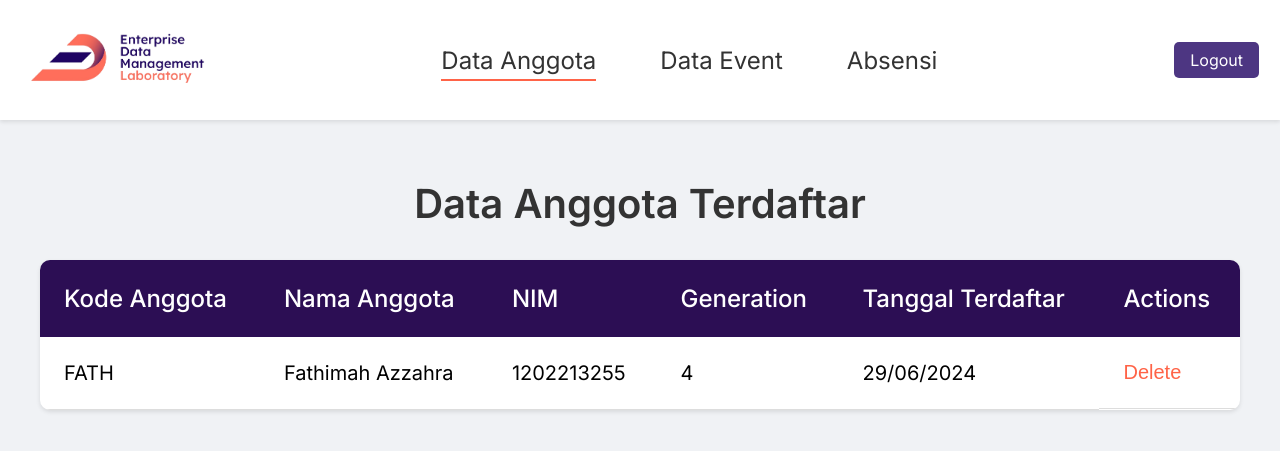
After one commit to lifeatedmlab/PROJECT-FACE-RECOGNITION, a Flask app: page /data_anggota in a window 1280 px wide. The commit adds this page. Shown: the top 451 px of the page. Run offline with Flask 3, Linux system fonts and the light colour scheme.

Commit message:
FE login, navbar, data anggota (admin), home (user)

```diff
--- a/faceRecognition_files/app.py
+++ b/faceRecognition_files/app.py
@@ -20,6 +20,11 @@ def home():
 @app.route('/login', methods=['GET', 'POST'])
 def login():
     return login_user(request, render_template, flash, redirect, url_for)
+
+@app.route('/data_anggota', methods = ['GET', 'POST'])
+def data_anggota():
+        return render_template('data_anggota.html')
+
 
 @app.route('/addprsn')
 def addprsn():
--- /dev/null
+++ b/faceRecognition_files/templates/data_anggota.html
@@ -0,0 +1,118 @@
+<!DOCTYPE html>
+<html lang="en">
+<head>
+    <meta charset="UTF-8">
+    <meta name="viewport" content="width=device-width, initial-scale=1.0">
+    <title>Data Anggota - EDE Laboratory</title>
+    <link href="https://fonts.googleapis.com/css2?family=Inter:wght@400;500;600&display=swap" rel="stylesheet">
+    <style>
+        body {
+            font-family: 'Inter', sans-serif;
+            margin: 0;
+            padding: 0;
+            background-color: #f0f2f5;
+        }
+        .content {
+            padding: 2rem;
+            max-width: 1200px;
+            margin: 0 auto;
+        }
+        h1 {
+            color: #333;
+            text-align: center;
+            font-size: 40px;
+            margin-bottom: 2rem;
+        }
+        .table-container {
+            background-color: #fff;
+            border-radius: 10px;
+            overflow: hidden;
+            box-shadow: 0 2px 4px rgba(0,0,0,0.1);
+        }
+        table {
+            width: 100%;
+            border-collapse: separate;
+            border-spacing: 0;
+        }
+        th, td {
+            padding: 1.5rem;
+            text-align: left;
+        }
+        th {
+            background-color: #2c0e54;
+            color: white;
+            font-weight: 500;
+            font-size: 24px;
+        }
+        td {
+            font-size: 20px;
+            border-bottom: 1px solid #ddd;
+        }
+        .actions {
+            display: flex;
+            gap: 1rem;
+        }
+        .delete-btn {
+            color: #ff6347;
+            cursor: pointer;
+            background: none;
+            border: none;
+            font-size: 20px;
+            padding: 0;
+        }
+        .edit-btn {
+            color: #4a90e2;
+            cursor: pointer;
+        }
+        @media (max-width: 768px) {
+            table {
+                font-size: 0.8rem;
+            }
+        }
+    </style>
+</head>
+<body>
+    <!-- Include the navbar here -->
+    {% include "navbar.html" %}
+
+    <div class="content">
+        <h1>Data Anggota Terdaftar</h1>
+        <div class="table-container">
+            <table>
+                <thead>
+                    <tr>
+                        <th>Kode Anggota</th>
+                        <th>Nama Anggota</th>
+                        <th>NIM</th>
+                        <th>Generation</th>
+                        <th>Tanggal Terdaftar</th>
+                        <th>Actions</th>
+                    </tr>
+                </thead>
+                <tbody>
+                    <tr>
+                        <td>FATH</td>
+                        <td>Fathimah Azzahra</td>
+                        <td>1202213255</td>
+                        <td>4</td>
+                        <td>29/06/2024</td>
+                        <td class="actions">
+                            <button class="delete-btn" onclick="confirmDelete()">Delete</button>
+                        </td>
+                    </tr>
+                    <!-- Add more rows as needed -->
+                </tbody>
+            </table>
+        </div>
+    </div>
+
+    <script>
+        function confirmDelete() {
+            if (confirm('Are you sure you want to delete?')) {
+                // Add actual delete logic here
+                alert('Item deleted successfully');
+            }
+        }
+    </script>
+</body>
+</html>
--- a/faceRecognition_files/templates/login.html
+++ b/faceRecognition_files/templates/login.html
@@ -25,7 +25,7 @@
             margin-left: 10%;
         }
         .container img {
-            width: 100px;
+            width: 250px; /* Adjusted width to increase logo size */
             margin-bottom: 20px;
         }
         .container p {
@@ -58,10 +58,12 @@
         }
         .container input[type="email"] {
             background-color: #f8f9fa;
+            font-size: 16px;
         }
         .container input[type="password"] {
             background-color: #f8f9fa;
             margin-bottom: 0;
+            font-size: 16px;
         }
         .container a {
             color: #FF5450;
--- a/faceRecognition_files/templates/navbar.html
+++ b/faceRecognition_files/templates/navbar.html
@@ -1,10 +1,145 @@
-<nav class="navbar navbar-expand-lg py-2 navbar-dark bg-dark shadow-sm">
-    <div class="container">
-        <a href="#" class="navbar-brand">
-          <!-- Logo Image -->
-          <img src="{{ url_for('static', filename='img/logo.png') }}" width="45" alt="" class="d-inline-block align-middle mr-2">
-          <!-- Logo Text -->
-          <span class="font-weight-bold">Face Recognition</span>
-        </a>
-    </div>
-</nav>
+<!DOCTYPE html>
+<html lang="en">
+<head>
+    <meta charset="UTF-8">
+    <meta name="viewport" content="width=device-width, initial-scale=1.0">
+    <title>EDE Laboratory Navigation</title>
+    <link href="https://fonts.googleapis.com/css2?family=Inter:wght@400;500;600&display=swap" rel="stylesheet">
+    <style>
+        body {
+            font-family: 'Inter', sans-serif;
+            margin: 0;
+            padding: 0;
+        }
+        nav {
+            display: flex;
+            justify-content: space-between;
+            align-items: center;
+            padding: 0 1rem;
+            background-color: #fff;
+            box-shadow: 0 2px 4px rgba(0,0,0,0.1);
+            height: 15vh;
+        }
+        .logo img {
+            height: 50px;
+            margin-left: 15px;
+        }
+        .nav-container {
+            display: flex;
+            align-items: center;
+            flex-grow: 1;
+        }
+        .nav-links {
+            display: flex;
+            list-style: none;
+            margin: 0;
+            padding: 0;
+            font-size: 24px;
+            justify-content: center;
+            flex-grow: 1;
+        }
+        .nav-links li {
+            margin: 0 2rem;
+        }
+        .nav-links a {
+            text-decoration: none;
+            color: #333;
+            padding-bottom: 0.25rem;
+            transition: border-bottom 0.3s;
+        }
+        .nav-links a:hover,
+        .nav-links a.active {
+            border-bottom: 2px solid #ff6347;
+        }
+        .logout-btn {
+            background-color: #4D3682;
+            color: white;
+            padding: 0.5rem 1rem;
+            border-radius: 5px;
+            cursor: pointer;
+            text-decoration: none;
+            margin-right: 5px;
+        }
+        @media (max-width: 768px) {
+            nav {
+                flex-direction: column;
+                height: auto;
+            }
+            .nav-container {
+                flex-direction: column;
+                align-items: center;
+            }
+            .nav-links {
+                flex-direction: column;
+                align-items: center;
+            }
+            .nav-links li {
+                margin: 0.5rem 0;
+            }
+        }
+    </style>
+</head>
+<body>
+    <nav>
+        <div class="logo">
+            <img src="{{ url_for('static', filename='img/logo.png') }}" alt="EDELaboratory">
+        </div>
+        <div class="nav-container">
+            <ul class="nav-links" id="navLinks">
+                <!-- Links will be dynamically populated based on user role -->
+            </ul>
+            <a id="logoutBtn" class="logout-btn" href="#logout">Logout</a>
+        </div>
+    </nav>
+
+    <script>
+        // Simulate user role (replace with actual authentication logic)
+        const isAdmin = true; // Set to false to see non-admin menu
+
+        const navLinks = document.getElementById('navLinks');
+        const logoutBtn = document.getElementById('logoutBtn');
+
+        const links = isAdmin ?
+            [
+                {name: 'Data Anggota', href: '#'},
+                {name: 'Data Event', href: '#'},
+                {name: 'Absensi', href: '#'}
+            ] :
+            [
+                {name: 'Home', href: '#'},
+                {name: 'Pendaftaran', href: '#'},
+                {name: 'Absensi', href: '#'}
+            ];
+
+        links.forEach(link => {
+            const li = document.createElement('li');
+            const a = document.createElement('a');
+            a.href = link.href;
+            a.textContent = link.name;
+            if (link.name === 'Data Anggota' || link.name === 'Home') {
+                a.classList.add('active');
+            }
+            a.onclick = function(e) {
+                document.querySelectorAll('.nav-links a').forEach(el => el.classList.remove('active'));
+                this.classList.add('active');
+            };
+            li.appendChild(a);
+            navLinks.appendChild(li);
+        });
+
+        if (!isAdmin) {
+            logoutBtn.style.display = 'none';
+        } else {
+            logoutBtn.onclick = function(e) {
+                e.preventDefault();
+                if (confirm('Are you sure you want to logout?')) {
+                    // Add actual logout logic here
+                    alert('Logged out successfully');
+                    // Redirect to login page or perform other logout actions
+                    // window.location.href = '/login';
+                }
+            };
+        }
+    </script>
+</body>
+</html>
```
Also changed, not shown: faceRecognition_files/templates/home.html (added, +44 -0 lines).
